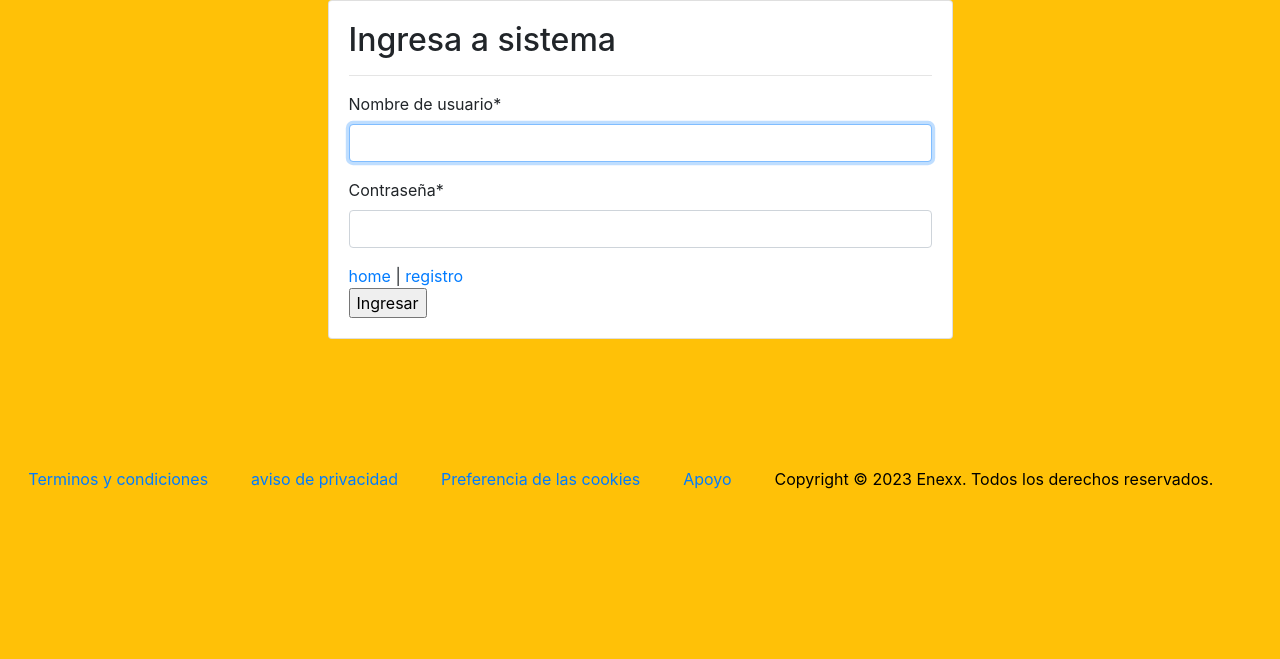
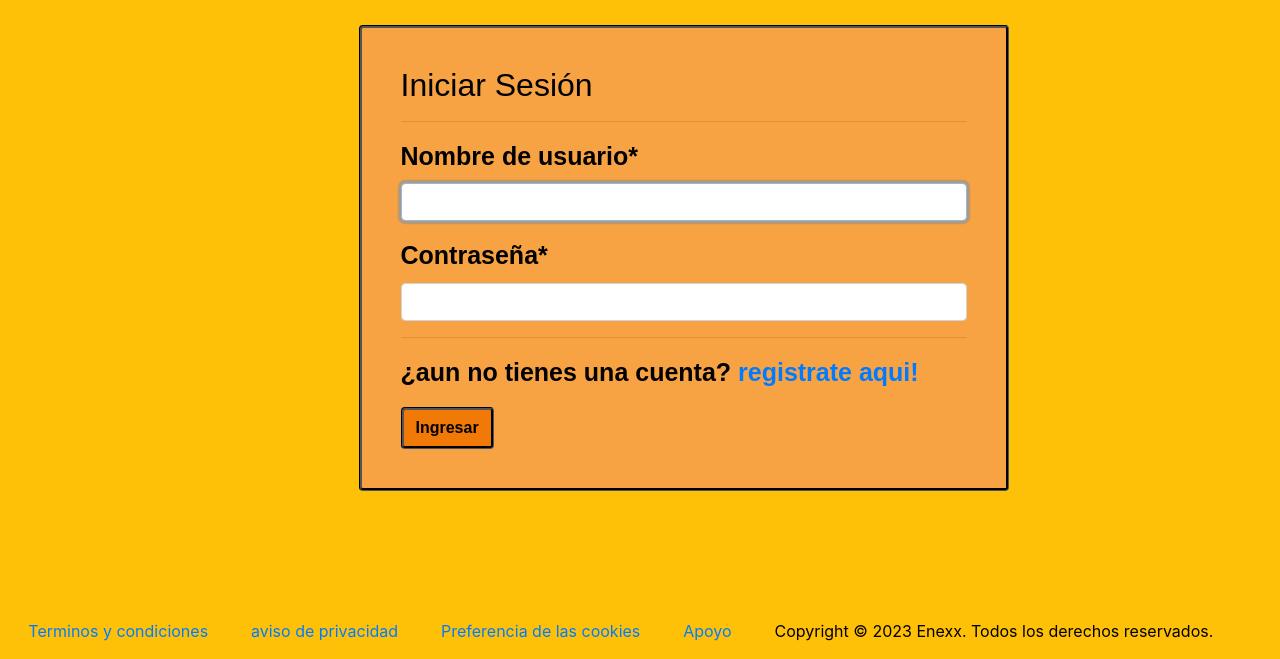
Before and after one commit to HVMASTER/ProyectoEnexxDjango, a Django app: page /accounts/login/ in a window 1280 px wide. Shown: the part 142-801 px from the top of the page. Before the commit the page ends 631 px from the top, so only its background shows below. Run offline with Django 4.2, Linux system fonts and the light colour scheme; some libraries are stand-ins or nearby versions.

Commit message:
se hicieron unas cambios esteticos

```diff
--- a/enexx/forms.py
+++ b/enexx/forms.py
@@ -5,9 +5,7 @@
 
 class ContactoFrom(forms.ModelForm):
 
-    nombre = forms.CharField(widget=forms.TextInput(attrs={'class':'form-control col-md-6'}))
-    correo = forms.EmailField(widget=forms.EmailInput(attrs={'class':'form-control col-md-6 flex-wrap'}))
-    mensaje = forms.CharField(widget=forms.Textarea(attrs={'class':'form-control col-md-6'}))
+
 
 
 
--- a/enexx/static/enexx/css/style.css
+++ b/enexx/static/enexx/css/style.css
@@ -584,3 +584,14 @@
     font-weight: bold;
     box-shadow: 0px 5px 8px rgba(17, 6, 6, 0.4);
 }
+
+.boton-reg{
+    background-color: #f17908;
+    display: inline-block;
+    color: black;
+    font-weight: bold;
+    border: #000;
+    border-style: groove;
+
+
+}
--- a/enexx/templates/enexx/contacto.html
+++ b/enexx/templates/enexx/contacto.html
@@ -17,7 +17,7 @@
                   {{ form | crispy }}
 
                   <br>
-                  <button type="submit" id="btn btn-primary">Enviar</button>
+                  <input type="submit" value="Enviar" class="btn boton-reg">
 
               </form>
               {{mensaje}}
--- a/enexx/templates/enexx/productos/modificarJuego.html
+++ b/enexx/templates/enexx/productos/modificarJuego.html
@@ -18,8 +18,8 @@
 
           {{ form | crispy }}
           <br>
-          <input type="reset" value="Cancelar">
-          <input type="submit" value="Editar">
+          <input type="reset" value="Cancelar" class="btn boton-reg">
+          <input type="submit" value="Editar" class="btn boton-reg">
       </form>
 
 
--- a/templates/registration/login.html
+++ b/templates/registration/login.html
@@ -5,18 +5,16 @@
 
 <div class="row">
     <div class="col-12 col-md-6 offset-md-3 ">
-        <div class="card">
+        <div class="card contenedorRegistro">
             <div class="card-body ">
-                <h2>Ingresa a sistema</h2>
+                <h2>Iniciar Sesión</h2>
                 <hr>
                 <form action="" method="post" >
                     {% csrf_token %}
                     {{ form | crispy }}
-
-                    <a href="{% url 'index'%}">home</a> |
-                    <a href="{% url 'registro'%}">registro</a>
-                    <br>
-                    <input type="submit" value="Ingresar">
+                    <hr>
+                    <p>¿aun no tienes una cuenta?<a href="{% url 'registro'%}"> registrate aqui!</a></p>
+                    <input type="submit" value="Ingresar" class="btn boton-reg">
                 </form>
             </div>
         </div>
```
Also changed, not shown: administrador/templates/administrador/registro.html (+4 -6 lines), enexx/templates/enexx/productos/agregarJuego.html (+8 -5 lines), db.sqlite3.
